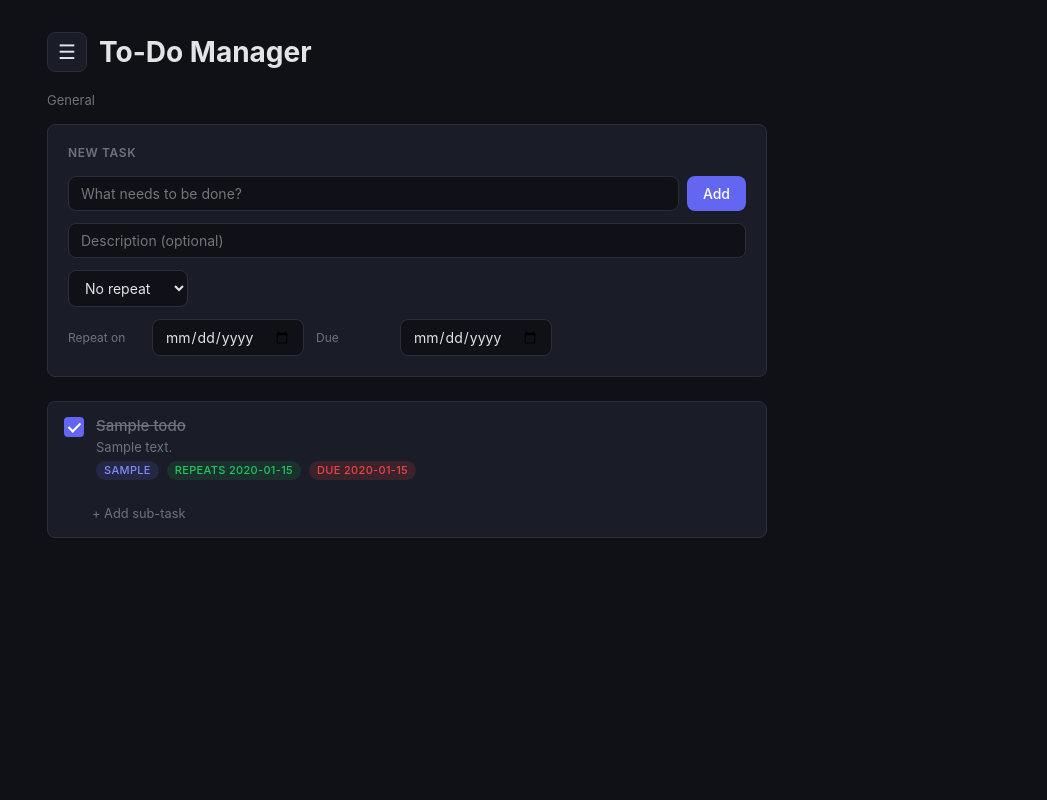
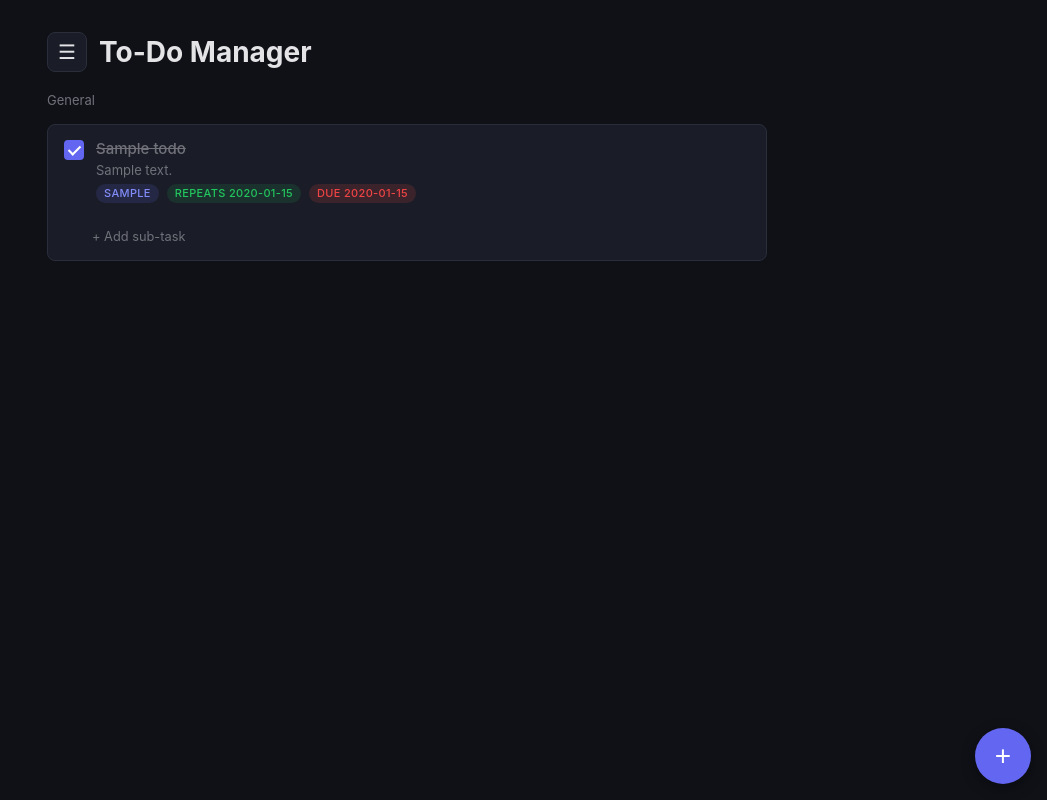
Before and after one commit to jordansoper/To-do-manager, a Flask app: page / in a window 1280 px wide. Shown: the whole page, without its empty margins (233-1280 px from the left). Run offline with Flask 3, Linux system fonts and the light colour scheme; data comes from the database, SQL or seed files in the repository; tables that the repository leaves empty hold one stand-in row (values such as "Sample post").

Commit message:
install.sh: robust sudoers drop-in; web FAB for new task
- install.sh: install sudo, use install -d and printf for sudoers (no heredoc).
- Web: bottom-right + FAB opens add-task modal; empty state copy updated.

Made-with: Cursor

```diff
--- a/templates/index.html
+++ b/templates/index.html
@@ -202,6 +202,7 @@
         .container {
             max-width: 720px;
             margin: 0 auto;
+            padding-bottom: 5rem;
         }
 
         h1 {
@@ -211,6 +212,74 @@
             color: var(--text);
         }
 
+        /* Floating add button (matches Android FAB) */
+        .fab-add {
+            position: fixed;
+            right: max(1rem, env(safe-area-inset-right));
+            bottom: max(1rem, env(safe-area-inset-bottom));
+            width: 56px;
+            height: 56px;
+            border-radius: 50%;
+            border: none;
+            background: var(--accent);
+            color: #fff;
+            font-size: 1.75rem;
+            font-weight: 300;
+            line-height: 1;
+            cursor: pointer;
+            box-shadow: 0 4px 14px rgba(0, 0, 0, 0.4);
+            z-index: 120;
+            display: flex;
+            align-items: center;
+            justify-content: center;
+            transition: background 0.15s, transform 0.15s;
+        }
+
+        .fab-add:hover {
+            background: var(--accent-hover);
+            transform: scale(1.04);
+        }
+
+        .fab-add:focus-visible {
+            outline: 2px solid var(--accent-hover);
+            outline-offset: 3px;
+        }
+
+        body.add-task-open .fab-add {
+            visibility: hidden;
+            pointer-events: none;
+        }
+
+        body.add-task-open {
+            overflow: hidden;
+        }
+
+        /* Add task modal (opened from FAB) */
+        .add-task-overlay {
+            display: none;
+            position: fixed;
+            inset: 0;
+            z-index: 300;
+            align-items: center;
+            justify-content: center;
+            padding: 1rem;
+            padding-bottom: max(1rem, env(safe-area-inset-bottom));
+            background: rgba(0, 0, 0, 0.5);
+            overflow-y: auto;
+        }
+
+        .add-task-overlay.open {
+            display: flex;
+        }
+
+        .add-task-dialog {
+            width: 100%;
+            max-width: 720px;
+            max-height: min(90vh, 900px);
+            overflow-y: auto;
+            margin: auto;
+        }
+
         /* Add Todo Form */
         .add-form {
             background: var(--surface);
@@ -937,10 +1048,49 @@
         <p class="view-subtitle">{% for L in lists %}{% if L.id == current_list_id %}{{ L.name }}{% endif %}{% endfor %}</p>
         {% endif %}
 
-        <!-- Add Todo Form -->
-        <div class="add-form">
-            <h2>New Task</h2>
-            <form method="POST" action="/add">
+        <!-- Todo List -->
+        {% if view_mode == 'all' %}
+            {% if has_tasks %}
+                {% for section in list_sections %}
+                    {% if section.todos %}
+                    <section class="list-section">
+                        <h2 class="list-section-heading">{{ section.name }}</h2>
+                        <ul class="todo-list">
+                            {% for todo in section.todos %}
+                                {{ render_todo(todo, 'all') }}
+                            {% endfor %}
+                        </ul>
+                    </section>
+                    {% endif %}
+                {% endfor %}
+            {% else %}
+            <div class="empty-state">
+                <p>No tasks yet. Tap <strong>+</strong> in the corner to add one.</p>
+            </div>
+            {% endif %}
+        {% else %}
+            {% if todos %}
+            <ul class="todo-list">
+                {% for todo in todos %}
+                    {{ render_todo(todo, current_list) }}
+                {% endfor %}
+            </ul>
+            {% else %}
+            <div class="empty-state">
+                <p>No tasks yet. Tap <strong>+</strong> in the corner to add one.</p>
+            </div>
+            {% endif %}
+        {% endif %}
+    </div>
+
+    <div class="add-task-overlay" id="add-task-overlay">
+        <div class="add-task-dialog" role="dialog" aria-modal="true" aria-labelledby="add-task-heading">
+            <div class="add-form add-form--modal">
+                <div class="add-form-header">
+                    <h2 id="add-task-heading">New task</h2>
+                    <button type="button" class="add-form-close" id="add-task-close" aria-label="Close">×</button>
+                </div>
+                <form method="POST" action="/add" id="add-task-form">
                     {% if view_mode == 'all' %}
                     <input type="hidden" name="list" value="all">
                     <div class="form-row">
@@ -956,7 +1106,7 @@
                     <input type="hidden" name="list_id" value="{{ current_list_id }}">
                     {% endif %}
                     <div class="form-row">
-                    <input type="text" name="title" placeholder="What needs to be done?" required autocomplete="off">
+                        <input type="text" name="title" id="add-task-title-input" placeholder="What needs to be done?" required autocomplete="off">
                         <button type="submit" class="btn btn-primary">Add</button>
                     </div>
                     <div class="form-row">
@@ -979,41 +1129,10 @@
                     </div>
                 </form>
             </div>
+        </div>
+    </div>
 
-        <!-- Todo List -->
-        {% if view_mode == 'all' %}
-            {% if has_tasks %}
-                {% for section in list_sections %}
-                    {% if section.todos %}
-                    <section class="list-section">
-                        <h2 class="list-section-heading">{{ section.name }}</h2>
-                        <ul class="todo-list">
-                            {% for todo in section.todos %}
-                                {{ render_todo(todo, 'all') }}
-                            {% endfor %}
-                        </ul>
-                    </section>
-                    {% endif %}
-                {% endfor %}
-            {% else %}
-            <div class="empty-state">
-                <p>No tasks yet. Add one above to get started.</p>
-            </div>
-            {% endif %}
-        {% else %}
-            {% if todos %}
-            <ul class="todo-list">
-                {% for todo in todos %}
-                    {{ render_todo(todo, current_list) }}
-                {% endfor %}
-            </ul>
-            {% else %}
-            <div class="empty-state">
-                <p>No tasks yet. Add one above to get started.</p>
-            </div>
-            {% endif %}
-        {% endif %}
-    </div>
+    <button type="button" class="fab-add" id="fab-add-task" title="Add task" aria-label="Add task">+</button>
 
     <script>
         (function () {
@@ -1133,6 +1252,43 @@
         }
 
         document.addEventListener('DOMContentLoaded', function () {
+            (function initAddTaskFab() {
+                var overlay = document.getElementById('add-task-overlay');
+                var fab = document.getElementById('fab-add-task');
+                var closeBtn = document.getElementById('add-task-close');
+                var titleInput = document.getElementById('add-task-title-input');
+                if (!overlay || !fab) return;
+                function openAddTask() {
+                    overlay.classList.add('open');
+                    document.body.classList.add('add-task-open');
+                    if (titleInput) {
+                        titleInput.focus();
+                    }
+                }
+                function closeAddTask() {
+                    overlay.classList.remove('open');
+                    document.body.classList.remove('add-task-open');
+                }
+                fab.addEventListener('click', function () {
+                    openAddTask();
+                });
+                if (closeBtn) {
+                    closeBtn.addEventListener('click', function () {
+                        closeAddTask();
+                    });
+                }
+                overlay.addEventListener('click', function (e) {
+                    if (e.target === overlay) {
+                        closeAddTask();
+                    }
+                });
+                document.addEventListener('keydown', function (e) {
+                    if (e.key === 'Escape' && overlay.classList.contains('open')) {
+                        closeAddTask();
+                    }
+                });
+            })();
+
             initRecurrenceDateFields();
 
             (function initDeployUpdate() {
```
Also changed, not shown: other parts of templates/index.html (+42 -0 lines), 1 other file. Lines whose indentation alone changed are shown as unchanged.
